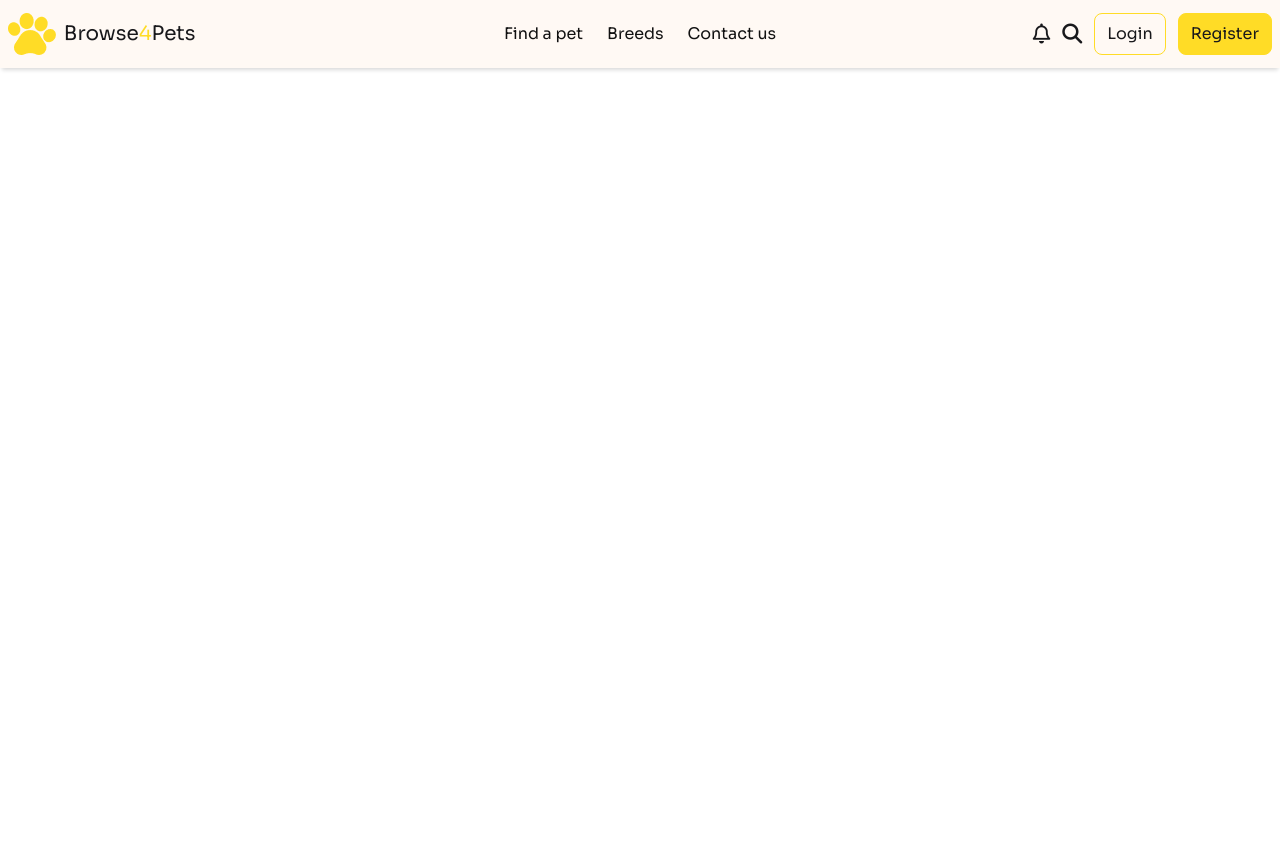
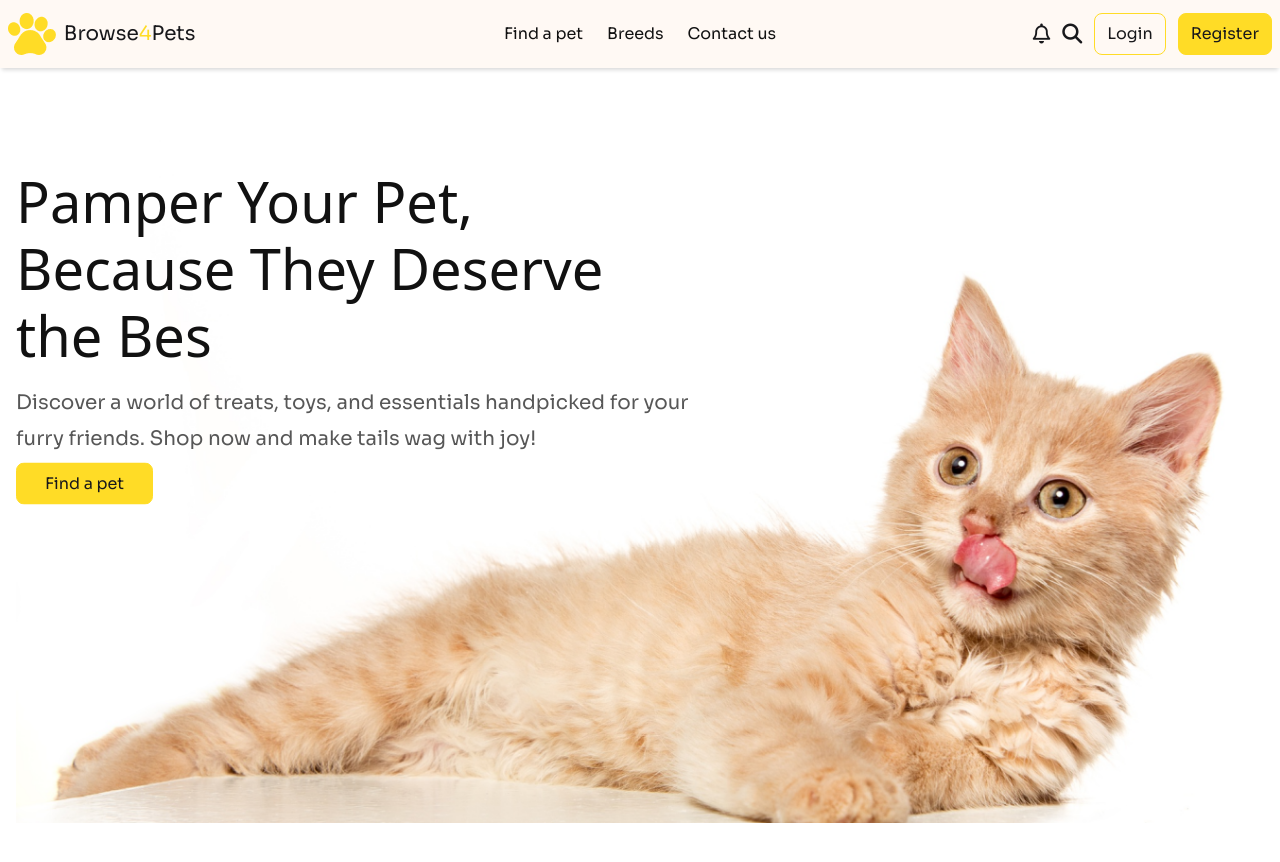
Before and after one commit to sristikundu1/Pet-store, a plain HTML site: page index.html in a window 1280 px wide. Before the commit the page ends 800 px from the top, so only its background shows below. Drawn offline with nearby package versions, Linux system fonts and the light colour scheme; a web font is replaced by a local one.

Commit message:
create the banner part

```diff
--- a/index.html
+++ b/index.html
@@ -100,5 +100,35 @@
         </div>
       </nav>
     </header>
+
+    <body>
+      <!-- banner  -->
+      <section class="py-8 px-4 lg:pt-[100px] lg:pb-[140px]">
+        <div class="max-w-[1320px] mx-auto relative">
+          <div class="relative z-10 lg:w-[681px]">
+            <h2
+              class="font-ADLaM text-[30px] leading-11 md:text-[56px] font-normal md:leading-[67px] text-[rgba(17,17,17,1)] text-left mb-4 typing"
+            >
+              Pamper Your Pet, Because They Deserve the Bes
+            </h2>
+            <p
+              class="font-sora text-sm leading-5 md:text-[20px] font-normal md:leading-[36px] text-[rgba(17,17,17,1)] text-left opacity-70 mb-4"
+            >
+              Discover a world of treats, toys, and essentials handpicked for
+              your furry friends. Shop now and make tails wag with joy!
+            </p>
+            <button
+              class="border border-[rgba(255,220,38,1)] rounded-[8px] bg-[var(--color-primary)] px-7 py-2 text-[16px] font-sora animate-bounce"
+            >
+              Find a pet
+            </button>
+          </div>
+
+          <div class="relative z-0 mt-[-90px] lg:mt-[-400px]">
+            <img src="./c1-assets/cat-big.png" alt="banner-img" />
+          </div>
+        </div>
+      </section>
+    </body>
   </body>
 </html>
```
